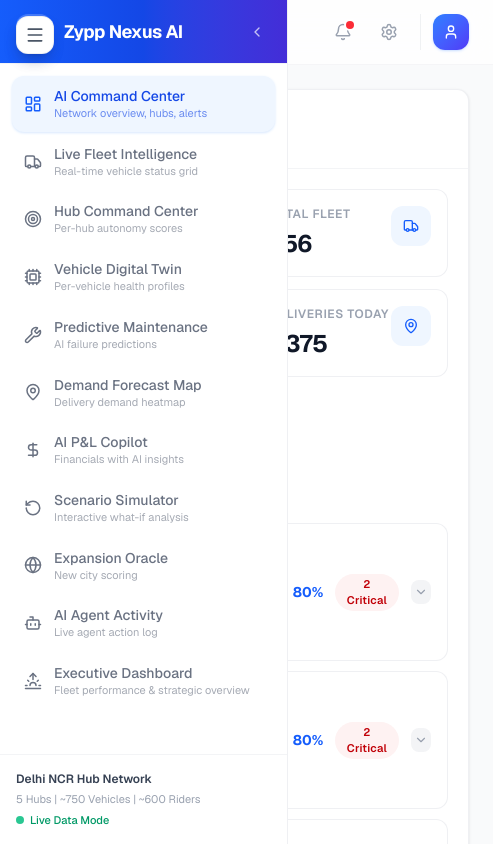
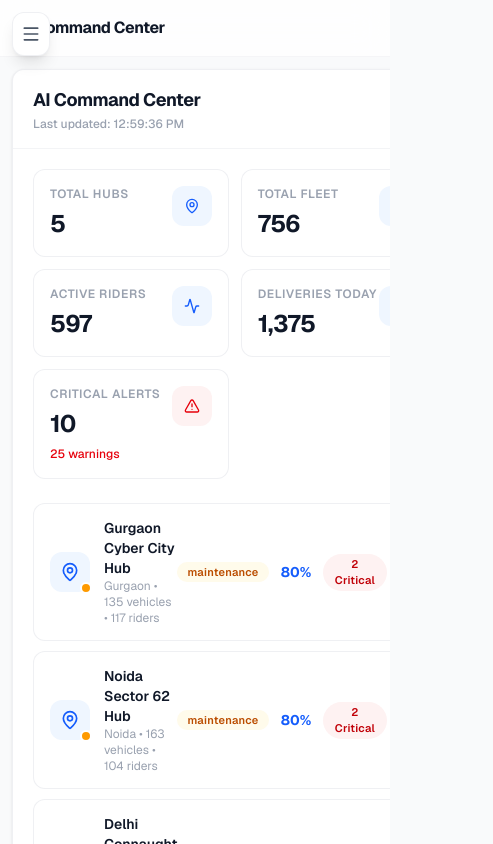
Before and after one commit to dips777777/zypp-nexus-ai, a Next.js app: page / in a window 390 px wide. Shown: the top 844 px of the page, 493 px wide, since content can reach past the window. Built offline with nearby package versions, Linux system fonts and the light colour scheme.

Commit message:
Fix mobile responsiveness - hide sidebar, responsive header, touch targets

```diff
--- a/src/app/globals.css
+++ b/src/app/globals.css
@@ -192,6 +192,25 @@ main {
   animation: fadeIn 0.3s ease-out;
 }
 
+/* Mobile optimizations */
+@media (max-width: 640px) {
+  .stagger-children > * {
+    animation-delay: 0ms !important;
+  }
+}
+
+/* Prevent horizontal scroll on mobile */
+html, body {
+  overflow-x: hidden;
+}
+
+/* Better touch targets on mobile */
+@media (max-width: 768px) {
+  button, a, input, select {
+    min-height: 44px;
+  }
+}
+
 /* Card hover lift effect */
 .card-hover {
   transition: transform 0.3s cubic-bezier(0.16, 1, 0.3, 1), box-shadow 0.3s;
--- a/src/components/Dashboard.tsx
+++ b/src/components/Dashboard.tsx
@@ -54,8 +54,8 @@ export function Dashboard() {
 
   return (
     <div className="min-h-screen bg-gray-50 dark:bg-gray-900 flex">
-      {/* Sidebar */}
-      <aside className={`${sidebarOpen ? 'w-72' : 'w-20'} fixed inset-y-0 left-0 z-40 bg-white dark:bg-gray-800/95 backdrop-blur-md border-r border-gray-200/60 dark:border-gray-700/60 transition-all duration-300 flex flex-col`}>
+      {/* Sidebar - hidden on mobile */}
+      <aside className={`${sidebarOpen ? 'w-72' : 'w-20'} hidden lg:flex fixed inset-y-0 left-0 z-40 bg-white dark:bg-gray-800/95 backdrop-blur-md border-r border-gray-200/60 dark:border-gray-700/60 transition-all duration-300 flex-col`}>
         {/* Brand Header */}
         <div className="h-16 px-4 flex items-center justify-between border-b border-gray-100 dark:border-gray-700/50 bg-gradient-to-r from-blue-600 via-blue-700 to-indigo-700">
           <div className="flex items-center gap-3">
@@ -121,7 +121,7 @@ export function Dashboard() {
 
       {/* Mobile Menu Button */}
       <button
-        className="lg:hidden fixed top-4 left-4 z-50 p-2 bg-white dark:bg-gray-800 rounded-xl shadow-lg border border-gray-200/60 dark:border-gray-700/60"
+        className="lg:hidden fixed top-3 left-3 z-50 p-2 bg-white dark:bg-gray-800 rounded-xl shadow-lg border border-gray-200/60 dark:border-gray-700/60"
         onClick={() => setMobileMenuOpen(true)}
         aria-label="Open menu"
       >
@@ -137,41 +137,39 @@ export function Dashboard() {
       <main className={`${sidebarOpen ? 'lg:ml-72' : 'lg:ml-20'} flex-1 min-h-screen`}>
         {/* Top Bar */}
         <header className="sticky top-0 z-30 bg-white/80 dark:bg-gray-800/80 backdrop-blur-lg border-b border-gray-200/40 dark:border-gray-700/40">
-          <div className="flex items-center justify-between h-16 px-6">
-            <div className="flex items-center gap-4">
-              <h1 className="text-xl font-bold text-gray-900 dark:text-white tracking-tight">
+          <div className="flex items-center justify-between h-14 sm:h-16 px-4 sm:px-6">
+            <div className="flex items-center gap-3 min-w-0">
+              <h1 className="text-base sm:text-xl font-bold text-gray-900 dark:text-white tracking-tight truncate">
                 {activeModuleInfo?.label}
               </h1>
               {sidebarOpen && activeModuleInfo && (
-                <span className="text-sm text-gray-400 dark:text-gray-500 hidden sm:block font-medium">{activeModuleInfo.description}</span>
+                <span className="text-sm text-gray-400 dark:text-gray-500 hidden md:block font-medium">{activeModuleInfo.description}</span>
               )}
             </div>
-            <div className="flex items-center gap-2">
-              <button className="p-2.5 rounded-xl hover:bg-gray-100 dark:hover:bg-gray-700/50 text-gray-400 hover:text-gray-600 dark:hover:text-gray-300 relative transition-colors">
-                <Bell className="w-[18px] h-[18px]" />
-                <span className="absolute top-2 right-2 w-2 h-2 bg-red-500 rounded-full ring-2 ring-white dark:ring-gray-800" />
+            <div className="flex items-center gap-1 sm:gap-2 flex-shrink-0">
+              <button className="p-2 sm:p-2.5 rounded-xl hover:bg-gray-100 dark:hover:bg-gray-700/50 text-gray-400 hover:text-gray-600 dark:hover:text-gray-300 relative transition-colors">
+                <Bell className="w-4 h-4 sm:w-[18px] sm:h-[18px]" />
+                <span className="absolute top-1.5 right-1.5 sm:top-2 sm:right-2 w-2 h-2 bg-red-500 rounded-full ring-2 ring-white dark:ring-gray-800" />
               </button>
-              <button className="p-2.5 rounded-xl hover:bg-gray-100 dark:hover:bg-gray-700/50 text-gray-400 hover:text-gray-600 dark:hover:text-gray-300 transition-colors">
-                <Settings className="w-[18px] h-[18px]" />
+              <button className="p-2 sm:p-2.5 rounded-xl hover:bg-gray-100 dark:hover:bg-gray-700/50 text-gray-400 hover:text-gray-600 dark:hover:text-gray-300 transition-colors hidden sm:block">
+                <Settings className="w-4 h-4 sm:w-[18px] sm:h-[18px]" />
               </button>
-              <div className="flex items-center gap-3 pl-3 ml-1 border-l border-gray-200/60 dark:border-gray-700/60">
+              <div className="hidden sm:flex items-center gap-3 pl-3 ml-1 border-l border-gray-200/60 dark:border-gray-700/60">
                 <div className="w-9 h-9 rounded-xl bg-gradient-to-br from-blue-500 to-indigo-600 flex items-center justify-center shadow-sm shadow-blue-500/20">
                   <User className="w-4 h-4 text-white" />
                 </div>
-                {sidebarOpen && (
-                  <div className="text-left hidden sm:block">
-                    <p className="text-sm font-semibold text-gray-900 dark:text-white">Zypp Electric</p>
-                    <p className="text-[11px] text-gray-400 dark:text-gray-500 font-medium">Fleet Operations</p>
-                  </div>
-                )}
+                <div className="text-left hidden md:block">
+                  <p className="text-sm font-semibold text-gray-900 dark:text-white">Zypp Electric</p>
+                  <p className="text-[11px] text-gray-400 dark:text-gray-500 font-medium">Fleet Operations</p>
+                </div>
               </div>
             </div>
           </div>
         </header>
 
         {/* Module Content */}
-        <div className="p-6">
-          <ModuleComponent className="h-[calc(100vh-120px)]" />
+        <div className="p-3 sm:p-4 md:p-6">
+          <ModuleComponent className="h-auto md:h-[calc(100vh-120px)]" />
         </div>
       </main>
 
```
